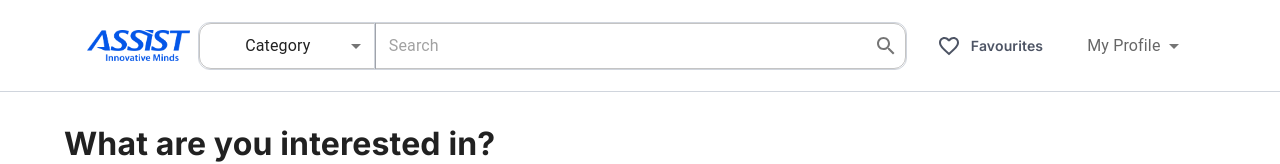
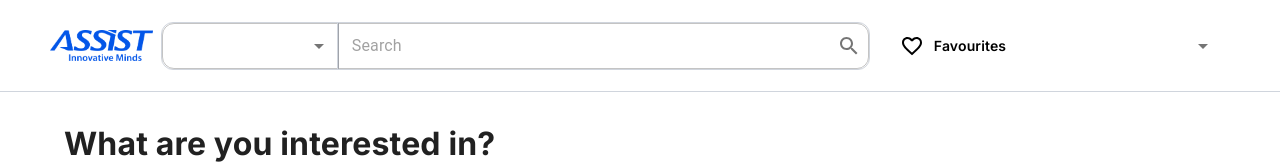
Before and after one commit to HyenaSavva/internship_august_2022, a React (Create React App) app: page / in a window 1280 px wide. Shown: the top 164 px of the page. Built offline with nearby package versions, Linux system fonts and the light colour scheme.

Commit message:
first fixes

```diff
--- a/src/App.js
+++ b/src/App.js
@@ -1,8 +1,10 @@
 import { BrowserRouter, Routes, Route, Navigate } from "react-router-dom";
+import React, { useState } from "react";
 import { ThemeProvider, CssBaseline } from "@mui/material";
 
 import { ListingPage } from "pages/listingPage/ListingPage";
 import HomePage from "./pages/homePage/HomePage";
+import FavoritesPage from "pages/favoritesPage/FavoritesPage";
 import Login from "pages/authentification/Login";
 
 import { GlobalStyle } from "pages/authentification/style";
@@ -13,8 +15,16 @@ if (typeof global !== "undefined") {
 	Object.assign(global, { _JSXStyle });
 }
 
+export const ThemeContext = React.createContext();
+
 function App() {
+	const [darkTheme, setDarkTheme] = useState(true);
+
+	function toggleTheme() {
+		setDarkTheme((prevDarkTheme) => !prevDarkTheme);
+	}
 	return (
+		<ThemeContext.Provider value={darkTheme}>
 			<ThemeProvider theme={appTheme}>
 				<CssBaseline enableColorScheme />
 				<div className="App">
@@ -23,6 +33,7 @@ function App() {
 						<Routes>
 							<Route path="/login" element={<Login />} />
 							<Route path="/" element={<HomePage />} />
+							<Route path="/favorites" element={<FavoritesPage />} />
 							<Route path="/listing-page" element={<ListingPage />} />
 							<Route path="/*" element={<Navigate replace to="/" />} />
 						</Routes>
@@ -36,6 +47,7 @@ function App() {
 					}
 				`}</style>
 			</ThemeProvider>
+		</ThemeContext.Provider>
 	);
 }
 
--- a/src/UI/dropdown/Dropdown.js
+++ b/src/UI/dropdown/Dropdown.js
@@ -4,10 +4,11 @@ import MenuItem from "@mui/material/MenuItem";
 import FormHelperText from "@mui/material/FormHelperText";
 import FormControl from "@mui/material/FormControl";
 import Select from "@mui/material/Select";
+import PersonIcon from "@mui/icons-material/Person";
 
 import { customSelect } from "./DropdownStyles";
 
-export default function Dropdown() {
+export default function Dropdown({ sx, items }) {
 	const [age, setAge] = React.useState("");
 
 	const handleChange = (event) => {
@@ -18,17 +19,26 @@ export default function Dropdown() {
 		<div>
 			<FormControl sx={{ m: 1, minWidth: 120 }}>
 				<Select
-					sx={customSelect}
+					sx={sx}
 					value={age}
 					onChange={handleChange}
 					displayEmpty
 					inputProps={{ "aria-label": "Without label" }}
 				>
-					<MenuItem value="">Category</MenuItem>
+					{items.map((item, index) => {
+						return (
+							<MenuItem key={index}>
+								{item.icon}
+								{item.label}
+							</MenuItem>
+						);
+						// console.log(item);
+					})}
+					{/* <MenuItem value="">Category</MenuItem>
 					<MenuItem value={"Big Houses"}>Big Houses</MenuItem>
 					<MenuItem value={"Small Houses"}>Small Houses</MenuItem>
 					<MenuItem value={"Offices"}>Offices</MenuItem>
-					<MenuItem value={"Apartments"}>Apartments</MenuItem>
+					<MenuItem value={"Apartments"}>Apartments</MenuItem> */}
 				</Select>
 			</FormControl>
 		</div>
--- a/src/UI/dropdown/DropdownStyles.js
+++ b/src/UI/dropdown/DropdownStyles.js
@@ -4,11 +4,14 @@ export const customSelect = {
 		width: "178px",
 		height: "48px",
 		padding: "8px",
-		border: "1px solid #D0D5DD",
+		// border: "1px solid #D0D5DD",
 		justifyContent: "center",
-		borderRadius: "12px 0px 0px 12px",
+		// borderRadius: "12px 0px 0px 12px",
 	},
 	"& .MuiFormControl-root": {
 		margin: "0",
 	},
+	"& .MuiOutlinedInput-notchedOutline": {
+		border: "none",
+	},
 };
--- a/src/components/carousel/Carousel.js
+++ b/src/components/carousel/Carousel.js
@@ -1,5 +1,6 @@
 import React from "react";
 import Slider from "react-slick";
+import { Link } from "react-router-dom";
 
 import "slick-carousel/slick/slick.css";
 import "slick-carousel/slick/slick-theme.css";
@@ -10,6 +11,7 @@ import { Grid } from "@mui/material";
 
 import Card from "components/common/card/Card";
 
+import CarouselStyles from "./CarouselStyles";
 import { customArrowLeft, customArrowRight } from "./CarouselStyles";
 
 const Carousel = ({ category, data }) => {
@@ -58,6 +60,7 @@ const Carousel = ({ category, data }) => {
 				{data.map((card, index) => {
 					return (
 						<Grid key={index} item xs={12} sm={6} md={3}>
+							<Link to="/listing-page" style={{ textDecoration: "none" }}>
 								<Card
 									last={false}
 									title={card.title}
@@ -65,6 +68,7 @@ const Carousel = ({ category, data }) => {
 									price={card.price}
 									image={card.image}
 								/>
+							</Link>
 						</Grid>
 					);
 				})}
--- a/src/components/carousel/CarouselStyles.js
+++ b/src/components/carousel/CarouselStyles.js
@@ -1,3 +1,5 @@
+import css from "styled-jsx/css";
+
 export const customArrowRight = {
 	background: "#fff",
 	border: "1px solid #0356E8",
@@ -19,3 +21,9 @@ export const customArrowLeft = {
 	zIndex: "200",
 	".MuiSvgIcon-root": {},
 };
+
+export default css`
+	.card--link {
+		text-decoration: none;
+	}
+`;
--- a/src/components/common/card/Card.js
+++ b/src/components/common/card/Card.js
@@ -1,4 +1,4 @@
-import React from "react";
+import React, { useState } from "react";
 import CardElement from "@mui/material/Card";
 import CardContent from "@mui/material/CardContent";
 import CardMedia from "@mui/material/CardMedia";
@@ -10,15 +10,31 @@ import apartament from "../../../assets/images/photo2.jpeg";
 import CardStyle from "./CardStyle";
 
 import FavoriteBtn from "./favoriteButton/FavoriteBtn";
+import { style } from "@mui/system";
 
 export default function Card({ last, title, location, price, image }) {
+	const [isActive, setActive] = useState(false);
+
+	const toggleClass = (event) => {
+		setActive(!isActive);
+		console.log(isActive);
+		event.preventDefault();
+	};
+
 	return (
 		<CardElement
-			sx={{ maxWidth: "262.5px", height: "252px", borderRadius: "12px" }}
+			sx={{
+				maxWidth: "262.5px",
+				height: "252px",
+				borderRadius: "12px",
+				textDecoration: "none",
+			}}
 		>
 			{!last && (
 				<CardActionArea>
-					<FavoriteBtn />
+					<div onClick={toggleClass}>
+						<FavoriteBtn isActive={isActive} />
+					</div>
 					<CardMedia component="img" height="162" image={image} alt="green iguana" />
 
 					<CardContent>
@@ -34,7 +50,7 @@ export default function Card({ last, title, location, price, image }) {
 					</CardContent>
 				</CardActionArea>
 			)}
-			{last && <CardActionArea></CardActionArea>}
+			{last && <CardActionArea>a</CardActionArea>}
 			<style jsx>{CardStyle}</style>
 		</CardElement>
 	);
--- a/src/components/common/card/CardStyle.js
+++ b/src/components/common/card/CardStyle.js
@@ -49,4 +49,7 @@ export default css`
 		line-height: 22px;
 		color: #1c1c1e;
 	}
+	.red {
+		background-color: red;
+	}
 `;
--- a/src/components/common/card/favoriteButton/FavBtnStyles.js
+++ b/src/components/common/card/favoriteButton/FavBtnStyles.js
@@ -19,6 +19,10 @@ export const favBtn = {
 	"&:hover": {
 		backgroundColor: "rgba(28, 28, 30, 0.6)",
 	},
+};
+
+export const activeBtn = {
+	color: "#EF2028",
 };
 
 export default css`
--- a/src/components/common/card/favoriteButton/FavoriteBtn.js
+++ b/src/components/common/card/favoriteButton/FavoriteBtn.js
@@ -4,19 +4,16 @@ import FavoriteBorderIcon from "@mui/icons-material/FavoriteBorder";
 import FavoriteIcon from "@mui/icons-material/Favorite";
 
 import Avatar from "@mui/material/Avatar";
-import Stack from "@mui/material/Stack";
-import FolderIcon from "@mui/icons-material/Folder";
-import PageviewIcon from "@mui/icons-material/Pageview";
-import AssignmentIcon from "@mui/icons-material/Assignment";
 
 import FavBtnStyles from "./FavBtnStyles";
-import { favBtn } from "./FavBtnStyles";
+import { favBtn, activeBtn } from "./FavBtnStyles";
 
-const FavoriteBtn = () => {
+const FavoriteBtn = ({ isActive }) => {
 	return (
 		<div className="circle-fav">
 			<Avatar sx={favBtn}>
-				<FavoriteBorderIcon />
+				{!isActive && <FavoriteBorderIcon />}
+				{isActive && <FavoriteIcon sx={activeBtn} />}
 			</Avatar>
 			<style jsx>{FavBtnStyles}</style>
 		</div>
--- a/src/components/common/header/Header.js
+++ b/src/components/common/header/Header.js
@@ -4,6 +4,11 @@ import Dropdown from "../../../UI/dropdown/Dropdown";
 import SearchBar from "../../../UI/searchBar/SearchBar";
 
 import PersonIcon from "@mui/icons-material/Person";
+import NotificationsNoneIcon from "@mui/icons-material/NotificationsNone";
+import MessageIcon from "@mui/icons-material/Message";
+import SecurityIcon from "@mui/icons-material/Security";
+import LogoutIcon from "@mui/icons-material/Logout";
+
 import FavoriteBorderIcon from "@mui/icons-material/FavoriteBorder";
 import Box from "@mui/material/Box";
 import InputLabel from "@mui/material/InputLabel";
@@ -13,7 +18,7 @@ import Select from "@mui/material/Select";
 
 import logo from "../../../assets/images/logo-assist-tagline.png";
 import HeaderStyles from "./HeaderStyles";
-import { noBorder } from "./HeaderStyles";
+import { noBorder, selectCategories, selectProfile } from "./HeaderStyles";
 
 const Header = () => {
 	const [age, setAge] = useState("");
@@ -22,24 +27,42 @@ const Header = () => {
 		setAge(event.target.value);
 	};
 
+	const profile = [
+		{ label: "Profile", icon: <PersonIcon /> },
+		{ label: "Notifications", icon: <NotificationsNoneIcon /> },
+		{ label: "Messages", icon: <MessageIcon /> },
+		{ label: "Login & security", icon: <SecurityIcon /> },
+		{ label: "Logout", icon: <LogoutIcon /> },
+	];
+	const categories = [
+		"Category",
+		"Big Houses",
+		"Small Houses",
+		"Offices",
+		"Apartments",
+	];
+
 	return (
 		<nav className="navbar">
 			<section className="header--left">
 				<img src={logo} width="103px" height="31.38px"></img>
 				<div className="form-group">
 					<div className="header--searchbar">
-						<Dropdown />
+						<Dropdown sx={selectCategories} items={categories} />
 						<SearchBar placeholder={"Search"} />
 					</div>
 				</div>
 			</section>
 			<section className="header--right">
-				<div className="header--icon">
-					<FavoriteBorderIcon />
-					<p> Favourites </p>
+				<div>
+					<NavLink to="/favorites" className="header--icon">
+						<FavoriteBorderIcon />
+						<p> Favourites </p>
+					</NavLink>
 				</div>
 				<div>
-					<Box sx={{ minWidth: 120 }}>
+					<Dropdown sx={selectProfile} items={profile} />
+					{/* <Box sx={{ minWidth: 120 }}>
 						<FormControl fullWidth>
 							<InputLabel id="demo-simple-select-label">My Profile</InputLabel>
 							<Select
@@ -55,7 +78,7 @@ const Header = () => {
 								<MenuItem value={30}>Thirty</MenuItem>
 							</Select>
 						</FormControl>
-					</Box>
+					</Box> */}
 					{/* <PersonIcon />
 					<p> My Profile </p>
 					<KeyboardArrowDownIcon /> */}
--- a/src/components/common/header/HeaderStyles.js
+++ b/src/components/common/header/HeaderStyles.js
@@ -2,6 +2,42 @@ import { appTheme } from "themes/themes";
 import css from "styled-jsx/css";
 
 export const noBorder = {
+	"& .MuiOutlinedInput-notchedOutline": {
+		border: "none",
+	},
+};
+
+export const selectCategories = {
+	"&": {
+		margin: "0px",
+		width: "178px",
+		height: "48px",
+		padding: "8px",
+		border: "1px solid #D0D5DD",
+		justifyContent: "center",
+		borderRadius: "12px 0px 0px 12px",
+	},
+	"& .MuiFormControl-root": {
+		margin: "0",
+	},
+	// "& .MuiOutlinedInput-notchedOutline": {
+	// 	border: "none",
+	// },
+};
+
+export const selectProfile = {
+	"&": {
+		margin: "0px",
+		width: "178px",
+		height: "48px",
+		padding: "8px",
+		// border: "1px solid #D0D5DD",
+		justifyContent: "center",
+		// borderRadius: "12px 0px 0px 12px",
+	},
+	"& .MuiFormControl-root": {
+		margin: "0",
+	},
 	"& .MuiOutlinedInput-notchedOutline": {
 		border: "none",
 	},
@@ -40,6 +76,11 @@ export default css.global`
 		display: flex;
 		align-items: center;
 		gap: 10px;
+		text-decoration: none;
+		color: black;
+	}
+	.header--icon:hover {
+		color: blue;
 	}
 	.navbar {
 		overflow: hidden;
--- a/src/pages/favoritesPage/FavoritesPage.js
+++ b/src/pages/favoritesPage/FavoritesPage.js
@@ -0,0 +1,7 @@
+import React from "react";
+
+const FavoritesPage = () => {
+	return <div>FavoritesPage</div>;
+};
+
+export default FavoritesPage;
```
Lines whose indentation alone changed are shown as unchanged.
